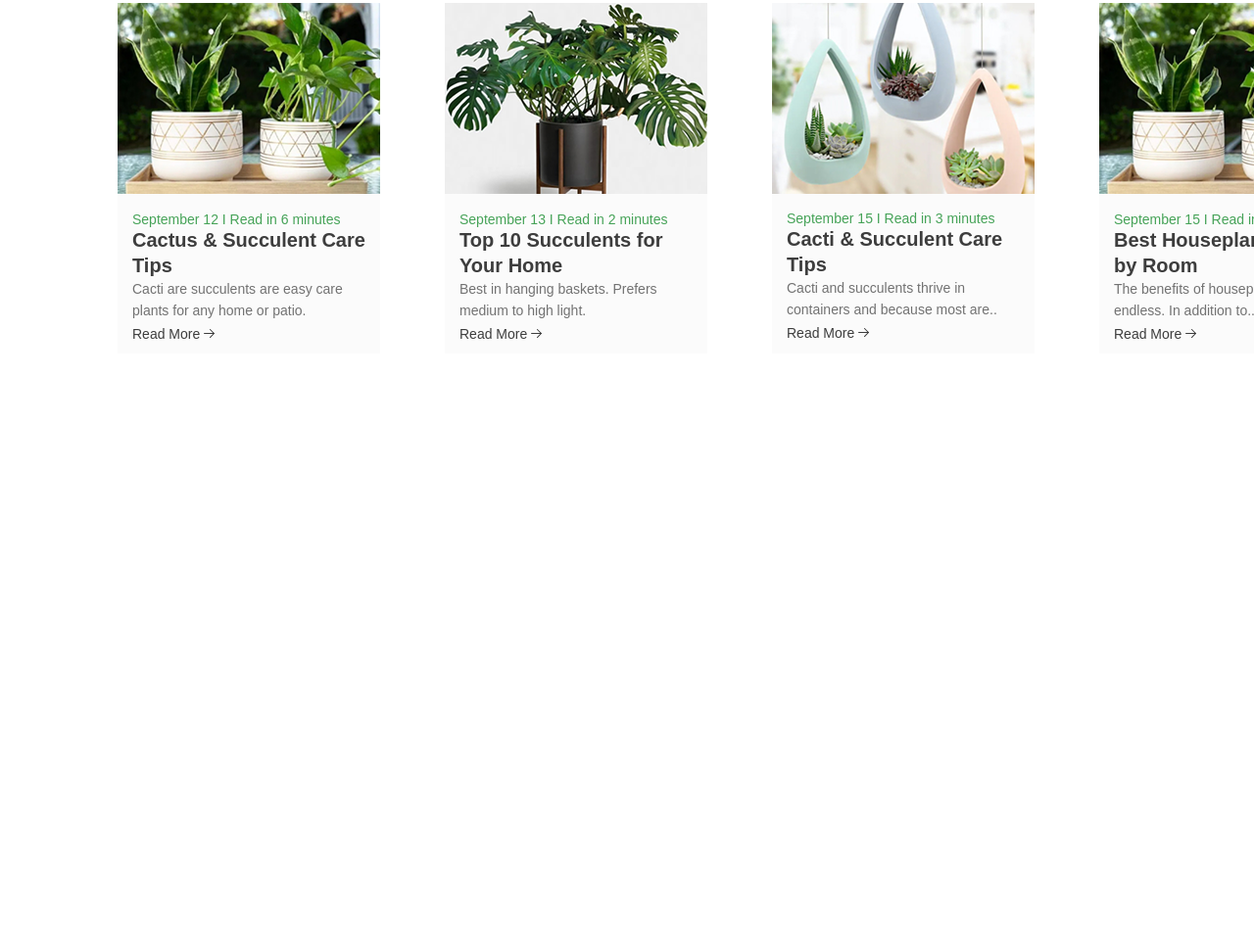
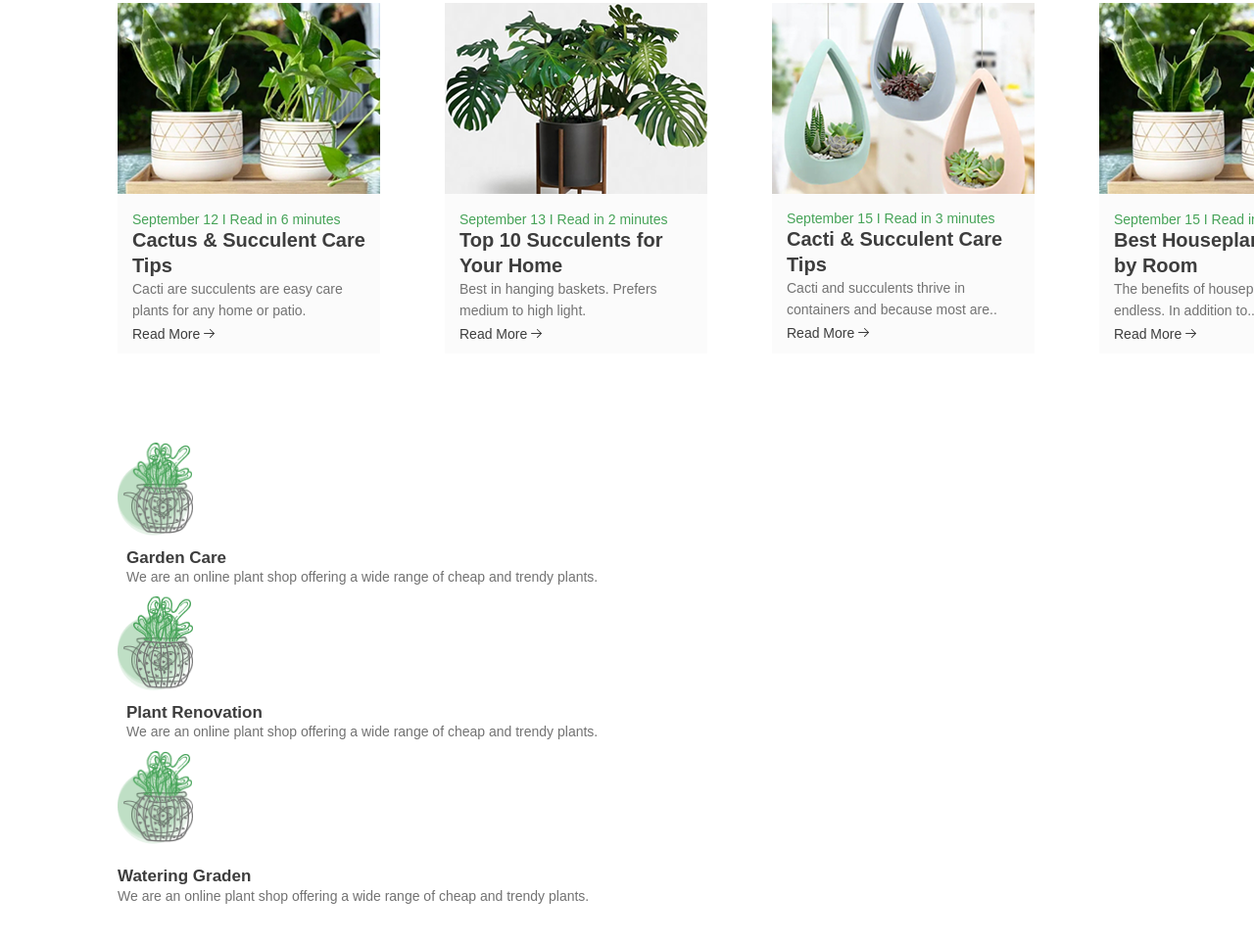
Before and after one commit to Kseniya889/HW_basic, a plain HTML site: page index.html in a window 1280 px wide. Shown: the part 3516-4478 px from the top of the page at 98% size. Before the commit the page ends 3929 px from the top, so only its background shows below. Drawn offline with Linux system fonts and the light colour scheme; a web font is replaced by a local one.

Commit message:
h11_ver1

```diff
--- a/index.html
+++ b/index.html
@@ -601,6 +601,72 @@
         </div>
       </div>
     </div>
+
+    <div class="footer">
+      <div class="ftr-services-info">
+
+        <div class="services">
+
+          <div class="service">
+            <div class="icons"></div>
+
+            <div class="text_srvc">
+            <span class="ftr_title">Garden Care</span>
+            <p class="ftr_descr">We are an online plant shop offering a wide range of cheap and trendy plants.</p>
+            </div>
+
+          </div>
+
+          <!-- <div class="divider"></div> -->
+
+
+
+          <div class="service">
+            <div class="icons"></div>
+
+            <div class="text_srvc">
+            <span class="ftr_title">Plant Renovation</span>
+            <p class="ftr_descr">We are an online plant shop offering a wide range of cheap and trendy plants.</p>
+            </div>
+          </div>
+
+
+          <div class="service">
+            <div class="icons"></div>
+            <div class="text_srvc"></div>
+            <span class="ftr_title">Watering Graden</span>
+            <p class="ftr_descr">We are an online plant shop offering a wide range of cheap and trendy plants.</p>
+            </div>
+          </div>
+
+
+
+
+          <!-- <div class="newsletter">
+            <span class="ftr_question">Would you like to join newsletters?</span>
+            <input type="email" placeholder="enter your email address...">
+            <button type="submit">Join</button>
+            <p class="ftr_nwsletter_txt">We usually post offers and challenges in newsletter. We’re your online houseplant destination. We offer a wide range of houseplants and accessories shipped directly from our (green)house to yours!</p>
+          </div> -->
+
+        </div>
+
+
+
+
+
+
+      </div>
+
+
+
+
+
+    </div>
+
+
+
+
  </div>
 </body>
 </html>
--- a/style.css
+++ b/style.css
@@ -625,3 +625,63 @@ font-weight: 400;
 line-height: 16px;
 text-decoration: line-through;
 }
+
+.footer{
+margin-top: 91px;
+}
+
+
+/*
+.service{
+    display: flex;
+    flex-direction: column;
+} */
+
+
+.text_srvc{
+    display: flex;
+    flex-direction: column;
+    justify-content: center;
+    align-items: flex-start;
+padding: 9px;
+}
+
+
+.ftr_title{
+color: #3D3D3D;
+font-family: "CeraProBold", sans-serif;
+font-size: 17px;
+font-style: normal;
+font-weight: 700;
+line-height: 16px;
+}
+
+.ftr_descr{
+color: #727272;
+font-family: "CeraProRegular", sans-serif;
+font-size: 14px;
+font-style: normal;
+font-weight: 400;
+line-height: 22px;
+}
+
+
+.icons{
+width: 77px;
+height: 95.473px;
+background-image: url(./images/background/1.png),
+                url(./images/background/2.png),
+                url(./images/background/3.png);
+
+background-repeat: no-repeat, no-repeat, no-repeat;
+background-position: left center, center center, right center;
+background-size:contain, contain, contain;
+margin-bottom: 6px;
+
+
+}
+/*
+.divider{
+    border-right: 1px solid rgba(70, 163, 88, 0.10);
+
+} */
```
Also changed, not shown: images/background/1.png (added), images/background/2.png (added), images/background/3.png (added).
